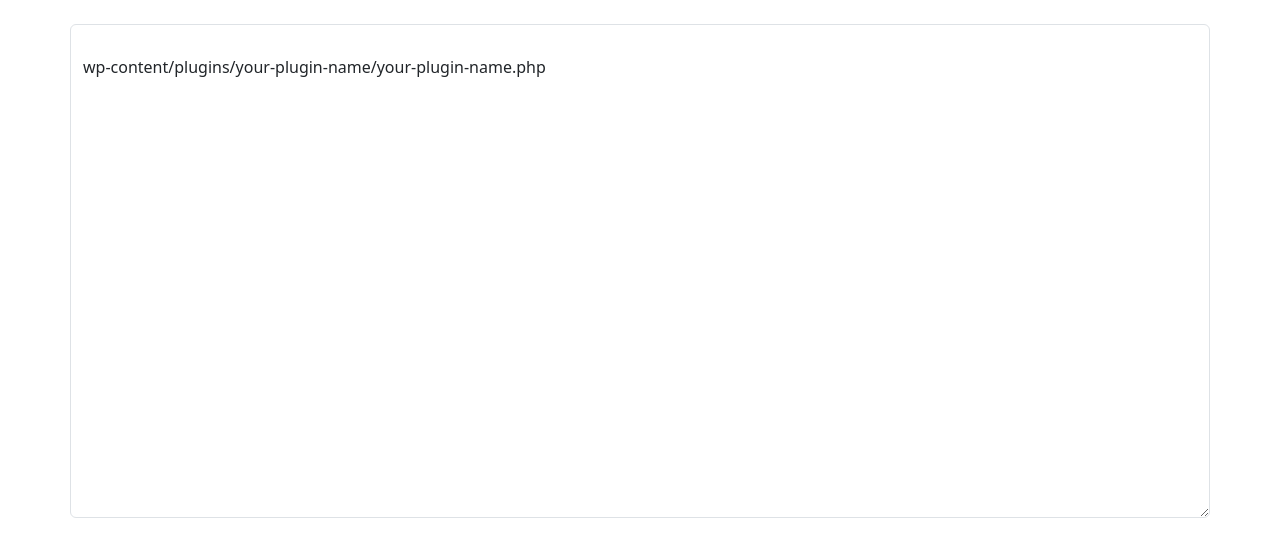
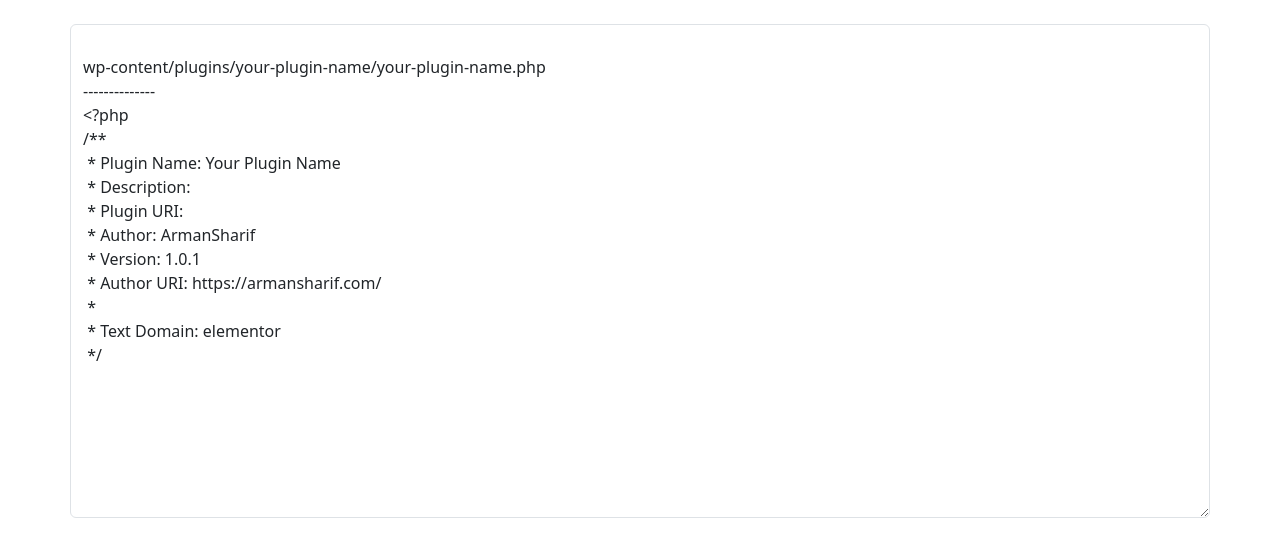
Before and after one commit to portfolio1111/arman_wordpress, a plain HTML site: page plugin_development.html in a window 1280 px wide. Drawn offline with nearby package versions, Linux system fonts and the light colour scheme.

Commit message:
Update plugin_development.html

```diff
--- a/plugin_development.html
+++ b/plugin_development.html
@@ -15,6 +15,18 @@
       <div class="row">
         <textarea cols="200" rows="20" class="form-control">
 wp-content/plugins/your-plugin-name/your-plugin-name.php
+--------------
+<?php
+/**
+ * Plugin Name: Your Plugin Name
+ * Description:
+ * Plugin URI:
+ * Author: ArmanSharif
+ * Version: 1.0.1
+ * Author URI: https://armansharif.com/
+ *
+ * Text Domain: elementor
+ */
         </textarea>
       </div>
     </div>
```
